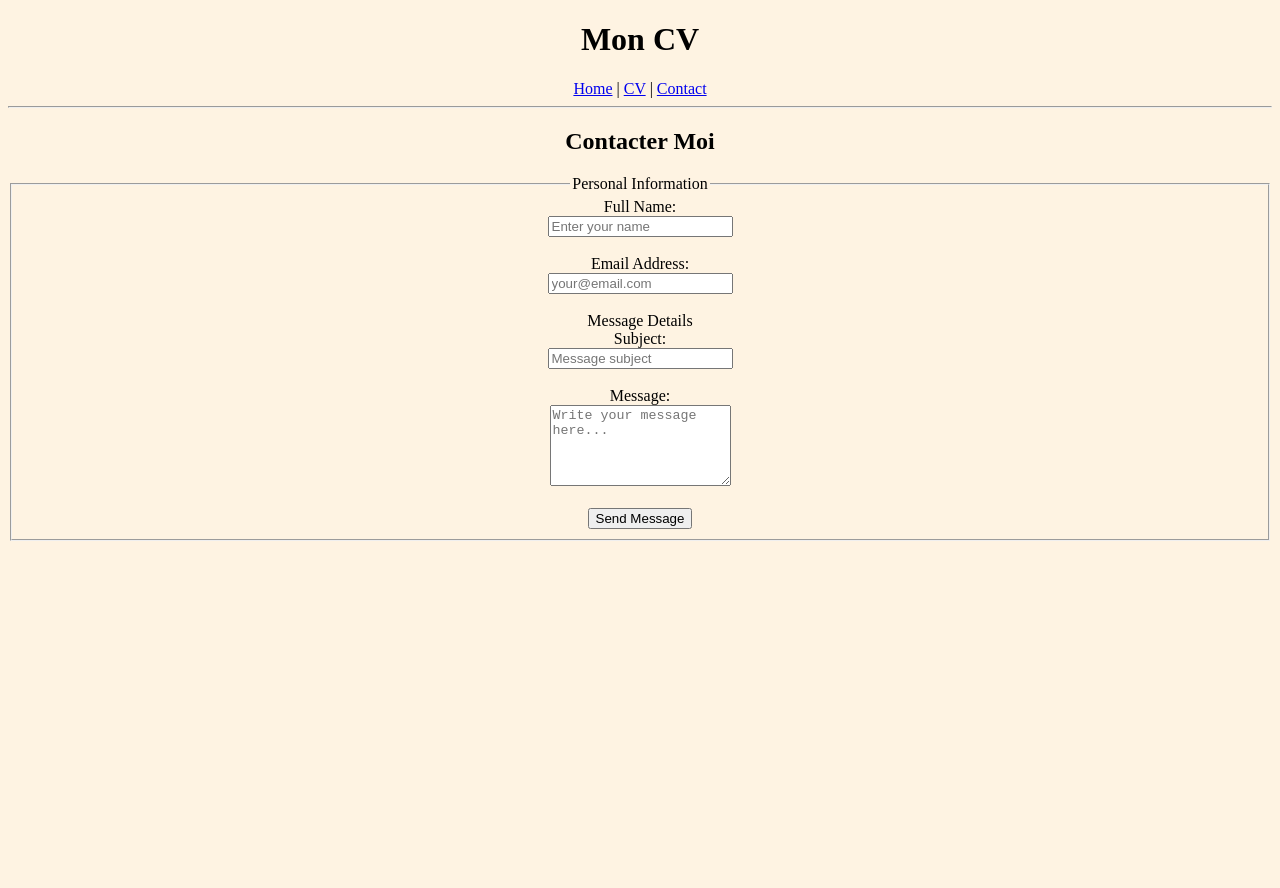
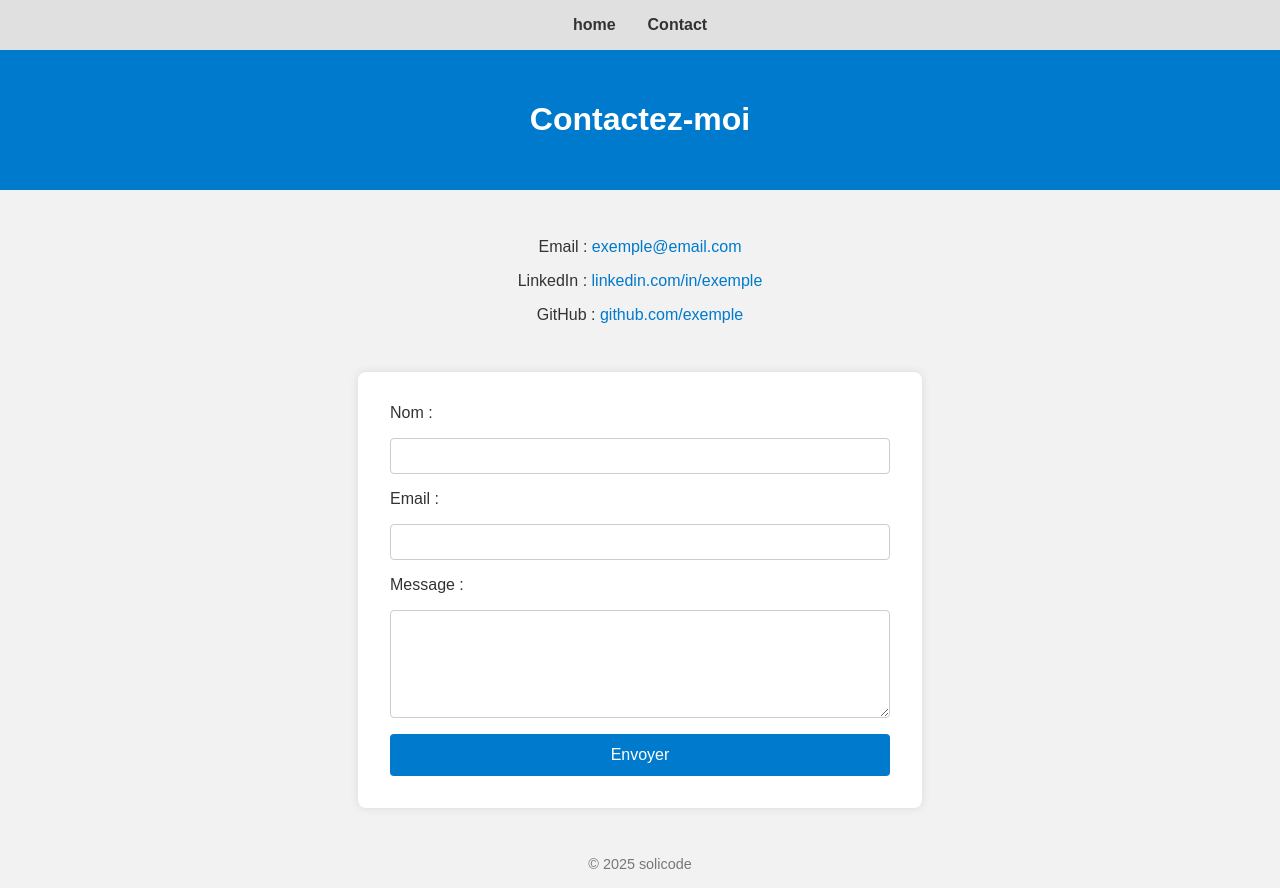
Before and after one commit to medsolicode/Structure-de-base-dune-page-HTML, a plain HTML site: page HTML réalisation/Contact.html in a window 1280 px wide. Before the commit the page ends 800 px from the top, so only its background shows below. Drawn offline with Linux system fonts and the light colour scheme.

Commit message:
css added to html files

```diff
--- a/HTML réalisation/Contact.html
+++ b/HTML réalisation/Contact.html
@@ -1,41 +1,131 @@
 <!DOCTYPE html>
-<html lang="en">
+<html lang="fr">
 <head>
-    <meta charset="UTF-8">
-    <meta name="viewport" content="width=device-width, initial-scale=1.0">
-    <title>Contact</title>
+  <meta charset="UTF-8">
+  <meta name="viewport" content="width=device-width, initial-scale=1.0">
+  <title>Contact</title>
+  <style>
+    body {
+      font-family: Arial, sans-serif;
+      margin: 0;
+      padding: 0;
+      background-color: #f2f2f2;
+      color: #333;
+    }
+
+    header {
+      background: #007acc;
+      color: white;
+      text-align: center;
+      padding: 30px 10px;
+ }
+    nav {
+      display: flex;
+      justify-content: center;
+      gap: 2rem;
+      background-color: #e0e0e0;
+      padding: 1rem;
+    }
+
+    nav a {
+      text-decoration: none;
+      color: #333;
+      font-weight: bold;
+    }
+
+    .container {
+      display: flex;
+      flex-direction: column;
+      align-items: center;
+      padding: 2rem;
+    }
+
+    .contact-info {
+      margin-bottom: 2rem;
+      text-align: center;
+    }
+
+    .contact-info a {
+      color: #007acc;
+      text-decoration: none;
+    }
+
+    form {
+      background-color: white;
+      padding: 2rem;
+      border-radius: 8px;
+      box-shadow: 0 0 10px rgba(0,0,0,0.1);
+      width: 100%;
+      max-width: 500px;
+      display: flex;
+      flex-direction: column;
+      gap: 1rem;
+    }
+
+    input, textarea {
+      padding: 0.5rem;
+      font-size: 1rem;
+      border: 1px solid #ccc;
+      border-radius: 4px;
+    }
+
+    button {
+      background-color: #007acc;
+      color: white;
+      border: none;
+      padding: 0.75rem;
+      font-size: 1rem;
+      cursor: pointer;
+      border-radius: 4px;
+    }
+
+    button:hover {
+      background-color: #007acc;
+    }
+
+    footer {
+      text-align: center;
+      padding: 1rem;
+      font-size: 0.9rem;
+      color: #777;
+    }
+  </style>
 </head>
-<body bgcolor="#FEF3E2">
-  <header align="center">
-    <h1>Mon CV</h1>
+<body>
     <nav>
-      <a href="index.html">Home</a> |
-      <a href="cv.html">CV</a> |
-      <a href="contact.html">Contact</a>
-    </nav>
-    <hr>
+    <a href="index.html">home</a>
+    <a href="Contact.html">Contact</a>
+  </nav>
+
+  <header>
+    <h1>Contactez-moi</h1>
   </header>
-     <section align="center">
-    <h2>Contacter Moi</h2>
-    <form action="#" method="post">
-      <fieldset>
-        <legend> Personal Information</legend>
-        <label for="name">Full Name:</label><br>
-        <input type="text" id="name" name="name" placeholder="Enter your name" required><br><br>
 
-        <label for="email">Email Address:</label><br>
-        <input type="email" id="email" name="email" placeholder="your@email.com" required><br><br>
-        <legend>Message Details</legend>
-        <label for="subject">Subject:</label><br>
-        <input type="text" id="subject" name="subject" placeholder="Message subject"><br><br>
 
-        <label for="message">Message:</label><br>
-        <textarea id="message" name="message" rows="5" placeholder="Write your message here..." required></textarea><br><br>
+  <div class="container">
+    <div class="contact-info">
+      <p>Email : <a href="mailto:exemple@email.com">exemple@email.com</a></p>
+      <p>LinkedIn : <a href="https://linkedin.com/in/exemple" target="_blank">linkedin.com/in/exemple</a></p>
+      <p>GitHub : <a href="https://github.com/exemple" target="_blank">github.com/exemple</a></p>
+    </div>
 
-            <button type="submit">Send Message</button>
+    <form>
+      <label for="nom">Nom :</label>
+      <input type="text" id="nom" name="nom" required>
+
+      <label for="email">Email :</label>
+      <input type="email" id="email" name="email" required>
+
+      <label for="message">Message :</label>
+      <textarea id="message" name="message" rows="5" required></textarea>
+
+      <button type="submit">Envoyer</button>
     </form>
+  </div>
 
-      </fieldset>
+  <footer>
+    &copy; 2025 solicode
+  </footer>
 
 </body>
 </html>
```
Also changed, not shown: HTML réalisation/cv.html (+63 -123 lines), HTML réalisation/index.html (+81 -15 lines).
